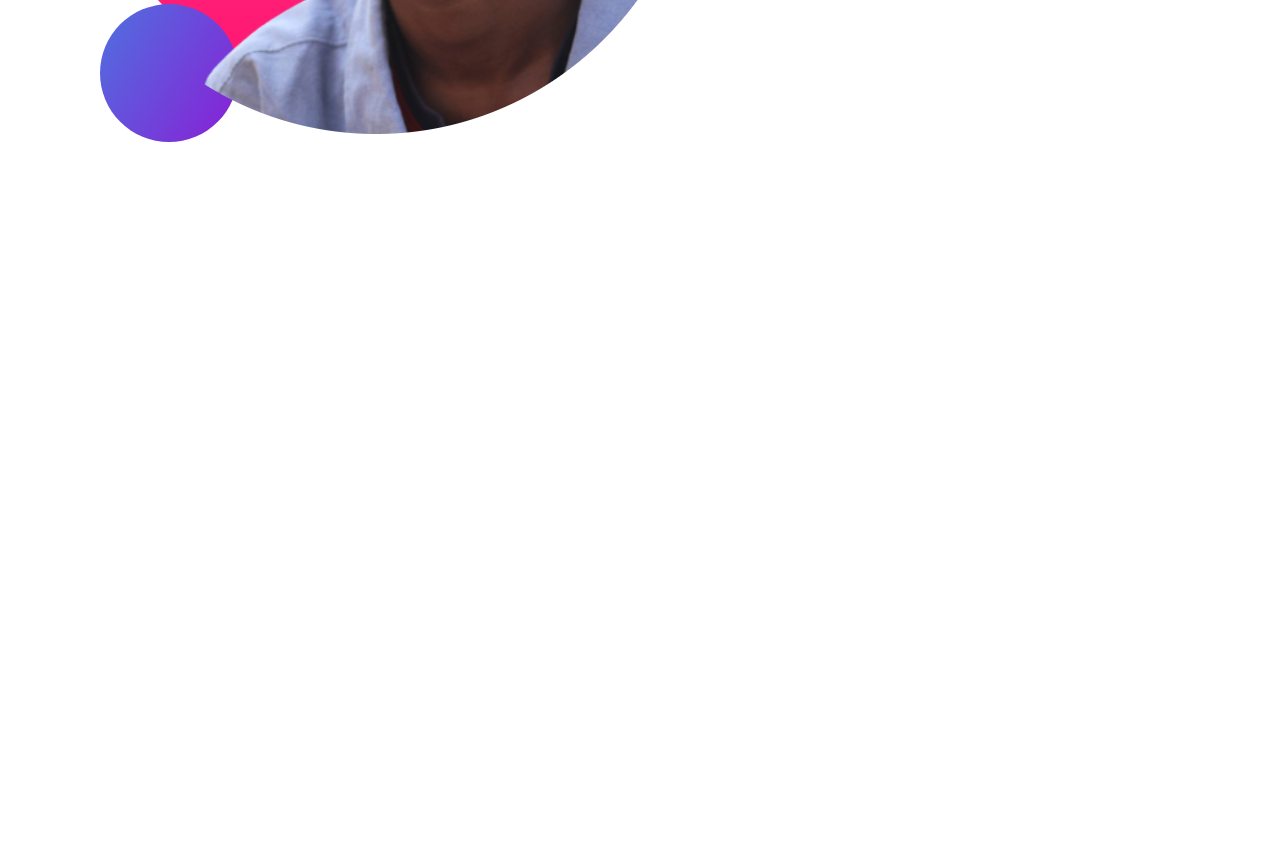
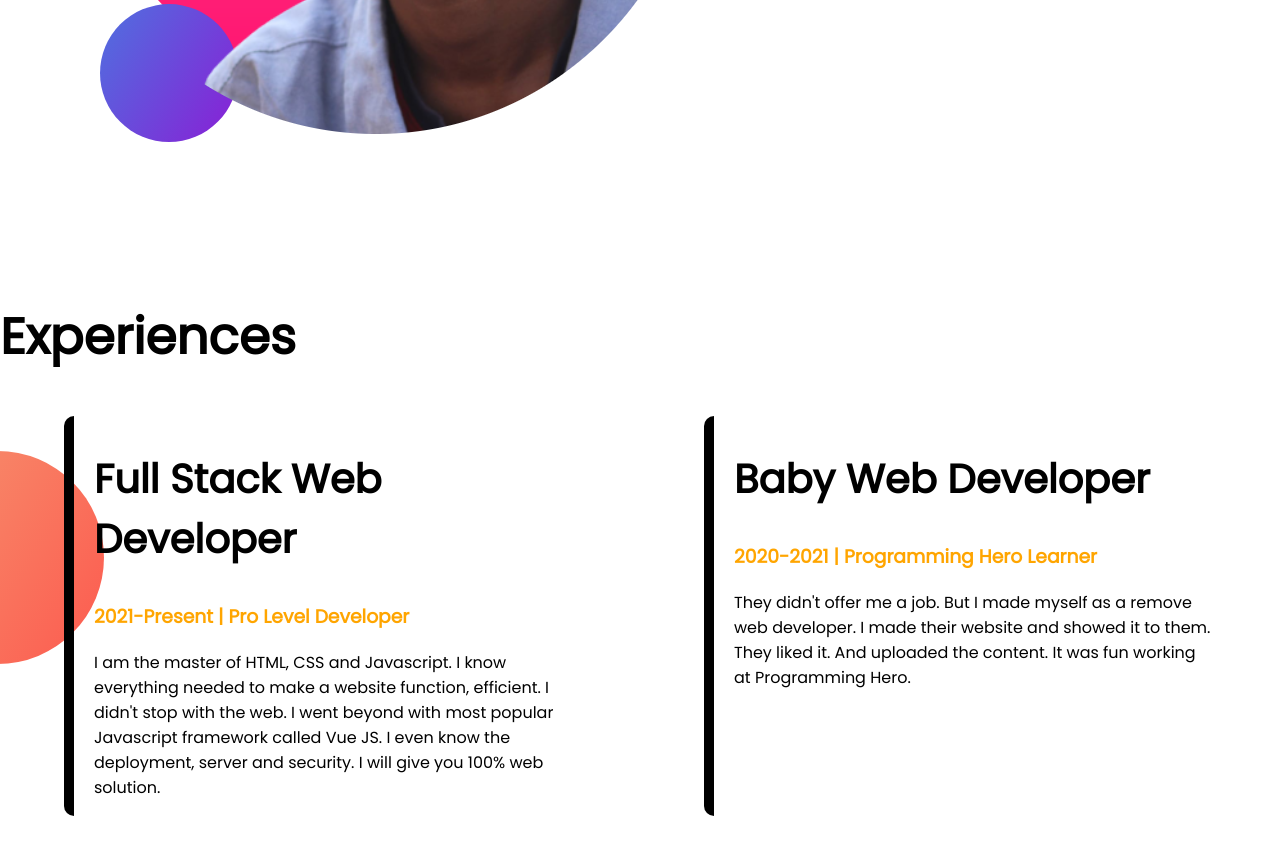
Before and after one commit to kawsarhossen1/developer-portfolio, a plain HTML site: page index.html in a window 1280 px wide. Shown: the part 1336-2191 px from the top of the page. Before the commit the page ends 1636 px from the top, so only its background shows below. Drawn offline with Linux system fonts and the light colour scheme.

Commit message:
developer added

```diff
--- a/index.html
+++ b/index.html
@@ -13,7 +13,7 @@
 </head>
 
 <body>
-    <section class="top-benner">
+    <section class="top-benner flexible-container">
         <div class="half-width">
             <h1>Welcome To</h1>
             <h1><span class="orange-color">Kawsar Hossen</span> World !</h1>
@@ -36,7 +36,7 @@
 
         </div>
     </section>
-    <section class="dream-big">
+    <section class="dream-big flexible-container">
         <div>
             <img src="images/kawsar.png" alt="">
         </div>
@@ -52,6 +52,34 @@
         </div>
 
     </section>
+    <section class="exprience-area">
+        <h1>Experiences</h1>
+        <div class="flexible-container">
+            <div class="experience-item">
+                <h2>Full Stack Web Developer</h2>
+                <h3 class="orange-color">2021-Present | Pro Level Developer
+                </h3>
+                <p>I am the master of HTML, CSS and Javascript. I know everything needed to make a website function,
+                    efficient. I didn't stop with the web. I went beyond with most popular Javascript framework called
+                    Vue
+                    JS. I even know the deployment, server and security. I will give you 100% web solution.
+
+                </p>
+
+            </div>
+            <div id="web-development-experience" class="experience-item">
+                <h2>Baby Web Developer</h2>
+                <h3 class="orange-color">2020-2021 | Programming Hero Learner
+                </h3>
+                <p>They didn't offer me a job. But I made myself as a remove web developer. I made their website and
+                    showed
+                    it to them. They liked it. And uploaded the content. It was fun working at Programming Hero.
+
+                </p>
+            </div>
+        </div>
+
+    </section>
 </body>
 
 </html>
--- a/style.css
+++ b/style.css
@@ -5,10 +5,13 @@ body{
 h1{
     font-size: 50px;
 }
+h2{
+    font-size: 40px;
+}
 .orange-color{
     color: orange;
 }
-section{
+.flexible-container{
     display: flex;
     margin-bottom: 150px;
 }
@@ -37,3 +40,20 @@ section{
     background-repeat: no-repeat;
     background-position: right;
 }
+.exprience-area{
+    background-image: url(images/exp-bg.png);
+    background-repeat: no-repeat;
+    background-position: left;
+}
+.experience-item{
+    width: 40%;
+    margin-left: 5%;
+    margin-right: 5%;
+    padding-left: 20px;
+    border-radius: 10px;
+    border-left: 10px solid;
+}
+.web-development-experience{
+    border-image: linear-gradient(blue cyan);
+
+}
```
